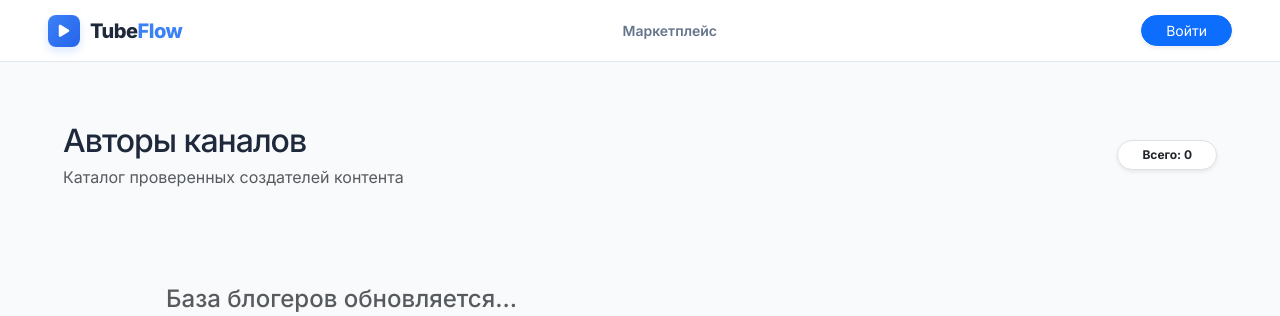
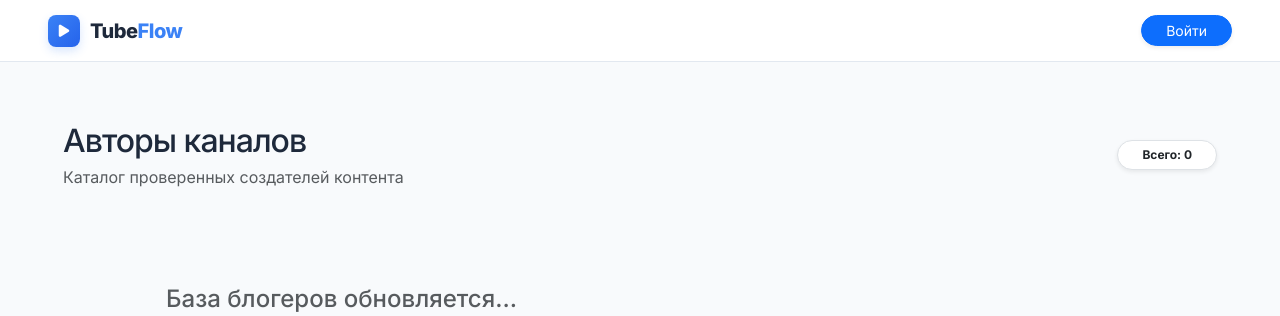
Before and after one commit to elenabri/Flow, a Django app: page /bloggers/ in a window 1280 px wide. Shown: the top 316 px of the page. Run offline with Django 5.2, Linux system fonts and the light colour scheme; data comes from the database, SQL or seed files in the repository.

Commit message:
Update base.html

```diff
--- a/core/templates/core/base.html
+++ b/core/templates/core/base.html
@@ -191,10 +191,6 @@
                                 {% endif %}
                             </a>
                         </li>
-                    {% else %}
-                        <li class="nav-item">
-                            <a href="{% url 'core:marketplace' %}" class="nav-link {% if url_name == 'marketplace' %}active{% endif %}">Маркетплейс</a>
-                        </li>
                     {% endif %}
                 </ul>
 
```
